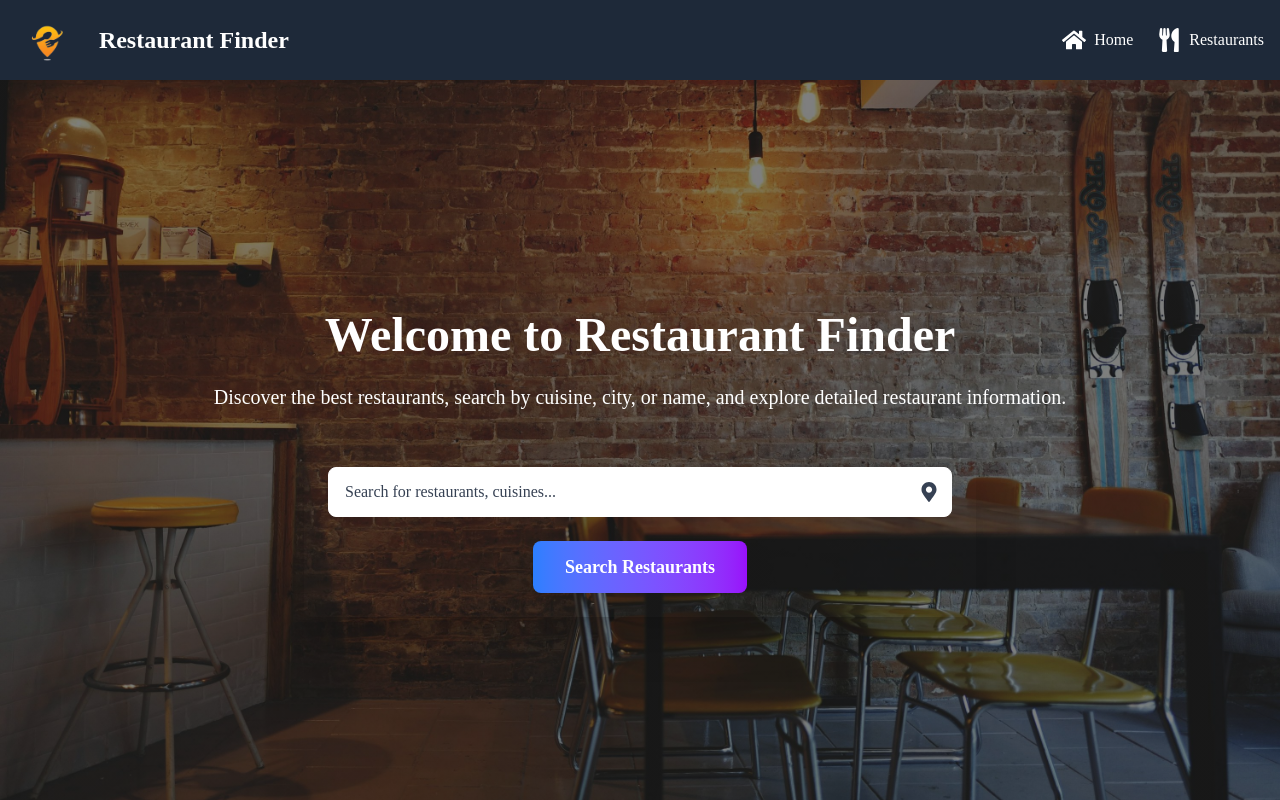
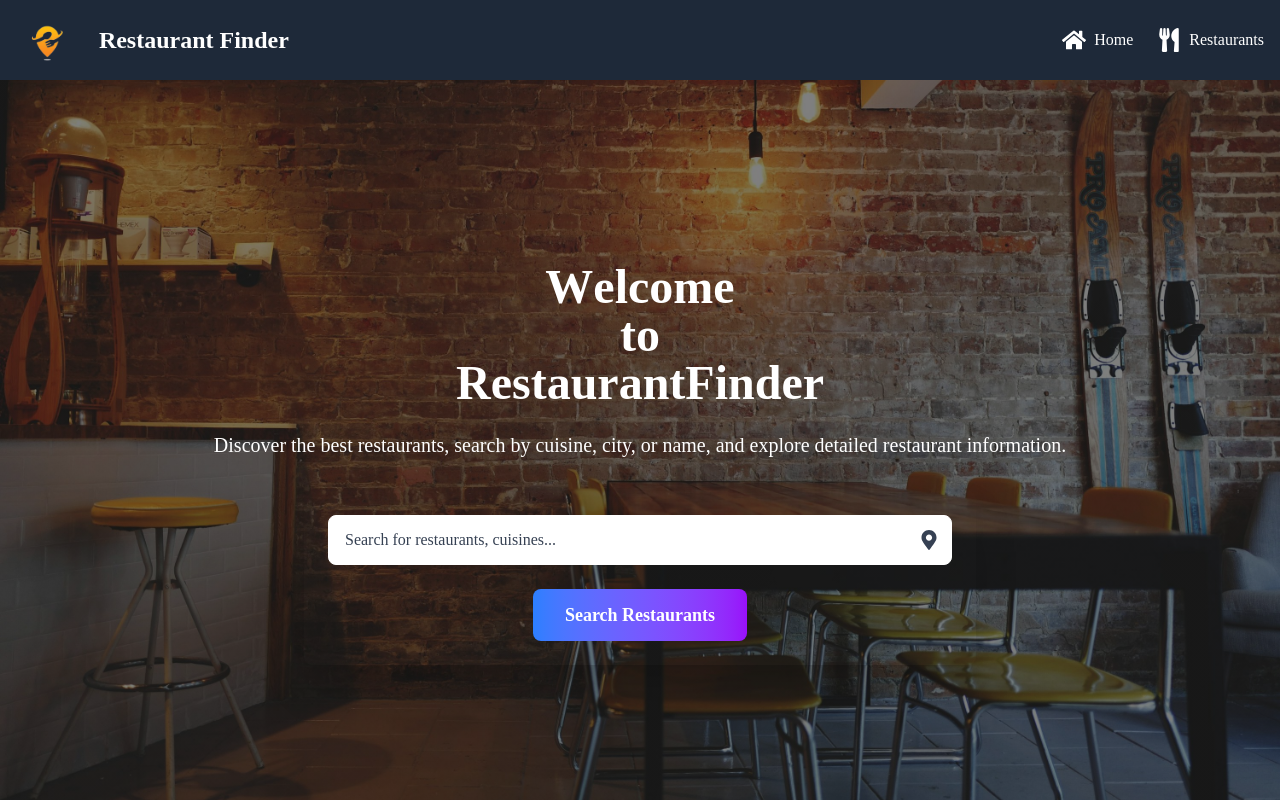
Before and after one commit to DeviSreePrasanth/restaurant-finder, a React (Vite) app in the folder client/: page / in a window 1280 px wide. Built offline with nearby package versions, Linux system fonts and the light colour scheme.

Commit message:
animations

```diff
--- a/client/src/pages/HomePage.jsx
+++ b/client/src/pages/HomePage.jsx
@@ -6,6 +6,19 @@ import { MdGpsFixed } from "react-icons/md"; // Icon for latitude
 import { RiMapPin2Fill } from "react-icons/ri"; // Icon for longitude
 import Navbar from "../components/Navbar";
 
+// Helper function to animate letters one by one with increasing delay
+const animateLetters = (text, showLetterIndex) => {
+  return text.split('').map((letter, index) => (
+    <span
+      key={index}
+      className={`inline-block ${index <= showLetterIndex ? 'opacity-100' : 'opacity-0'} transition-opacity duration-500`}
+      style={{ animationDelay: `${index * 200}ms` }} // Delay per letter
+    >
+      {letter}
+    </span>
+  ));
+};
+
 const HomePage = () => {
   const [searchQuery, setSearchQuery] = useState("");
   const [latitude, setLatitude] = useState("");
@@ -13,6 +26,7 @@ const HomePage = () => {
   const [radius, setRadius] = useState("10");
   const [isLocationSearch, setIsLocationSearch] = useState(false);
   const [loadingLocation, setLoadingLocation] = useState(false);
+  const [showLetterIndex, setShowLetterIndex] = useState(0); // Track which letter to show
   const navigate = useNavigate();
   const location = useLocation();
 
@@ -28,7 +42,19 @@ const HomePage = () => {
       setRadius(rad);
       setIsLocationSearch(true);
     }
-  }, [location.search]);
+
+    // Set interval to show one letter at a time
+    const timer = setInterval(() => {
+      setShowLetterIndex((prevIndex) => prevIndex + 1);
+    }, 200); // Change 200 to control speed (lower is faster)
+
+    // Stop the interval once all letters have been shown
+    if (showLetterIndex >= "Welcome to Restaurant Finder".length - 1) {
+      clearInterval(timer);
+    }
+
+    return () => clearInterval(timer);
+  }, [location.search, showLetterIndex]);
 
   const fetchUserLocation = () => {
     if ("geolocation" in navigator) {
@@ -101,8 +127,10 @@ const HomePage = () => {
       </div>
 
       <div className="text-center text-white max-w-4xl w-full px-4 mt-32">
-        <h1 className="text-5xl font-bold mb-6 animate-fade-in">
-          Welcome to Restaurant Finder
+        <h1 className="text-5xl font-bold mb-6">
+          {animateLetters("Welcome", showLetterIndex)}<br/>
+          {animateLetters("to ", showLetterIndex)}<br/>
+          {animateLetters("Restaurant Finder", showLetterIndex)}
         </h1>
         <p className="text-xl mb-8 animate-fade-in delay-100">
           Discover the best restaurants, search by cuisine, city, or name, and explore detailed restaurant information.
```
